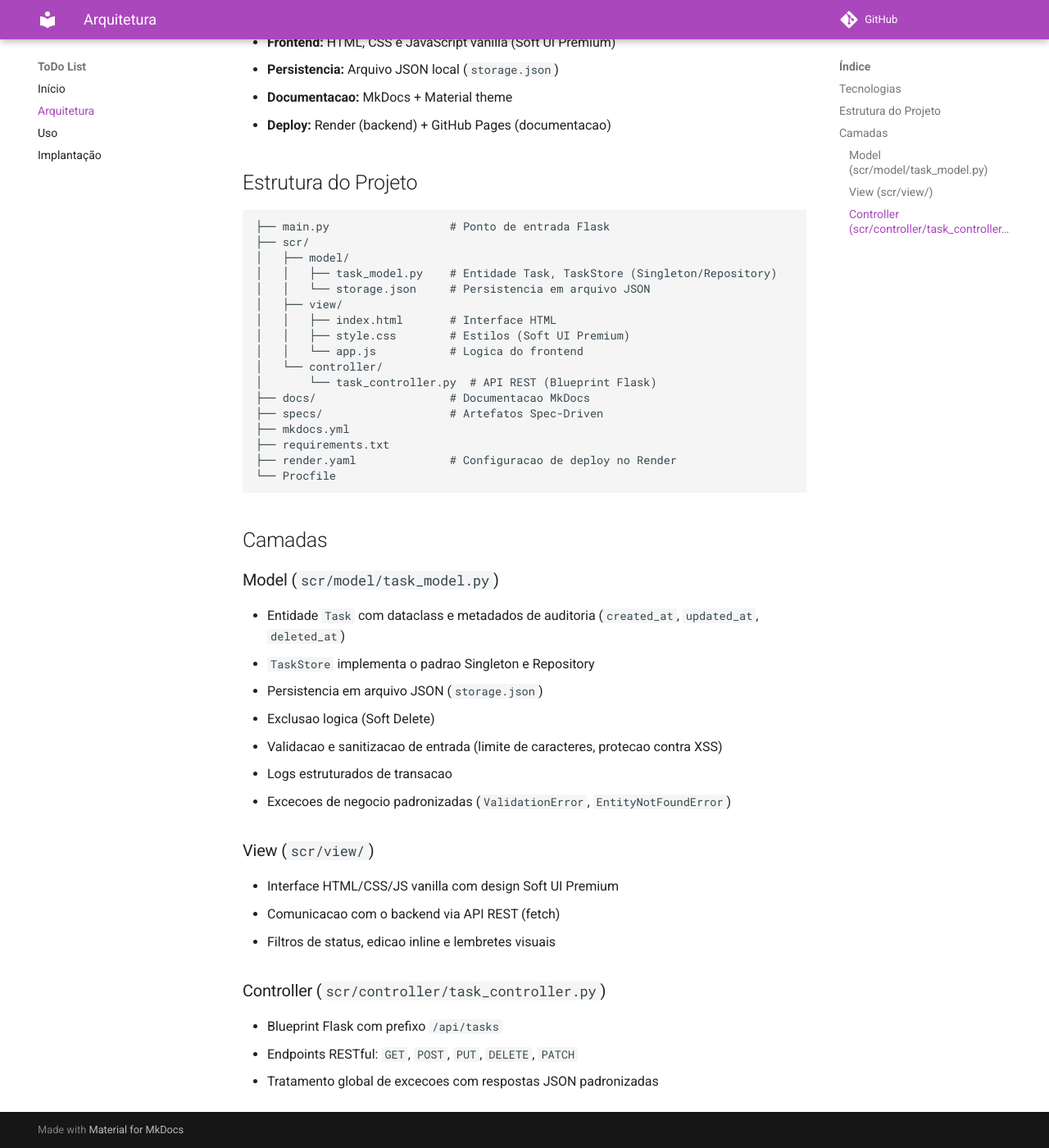
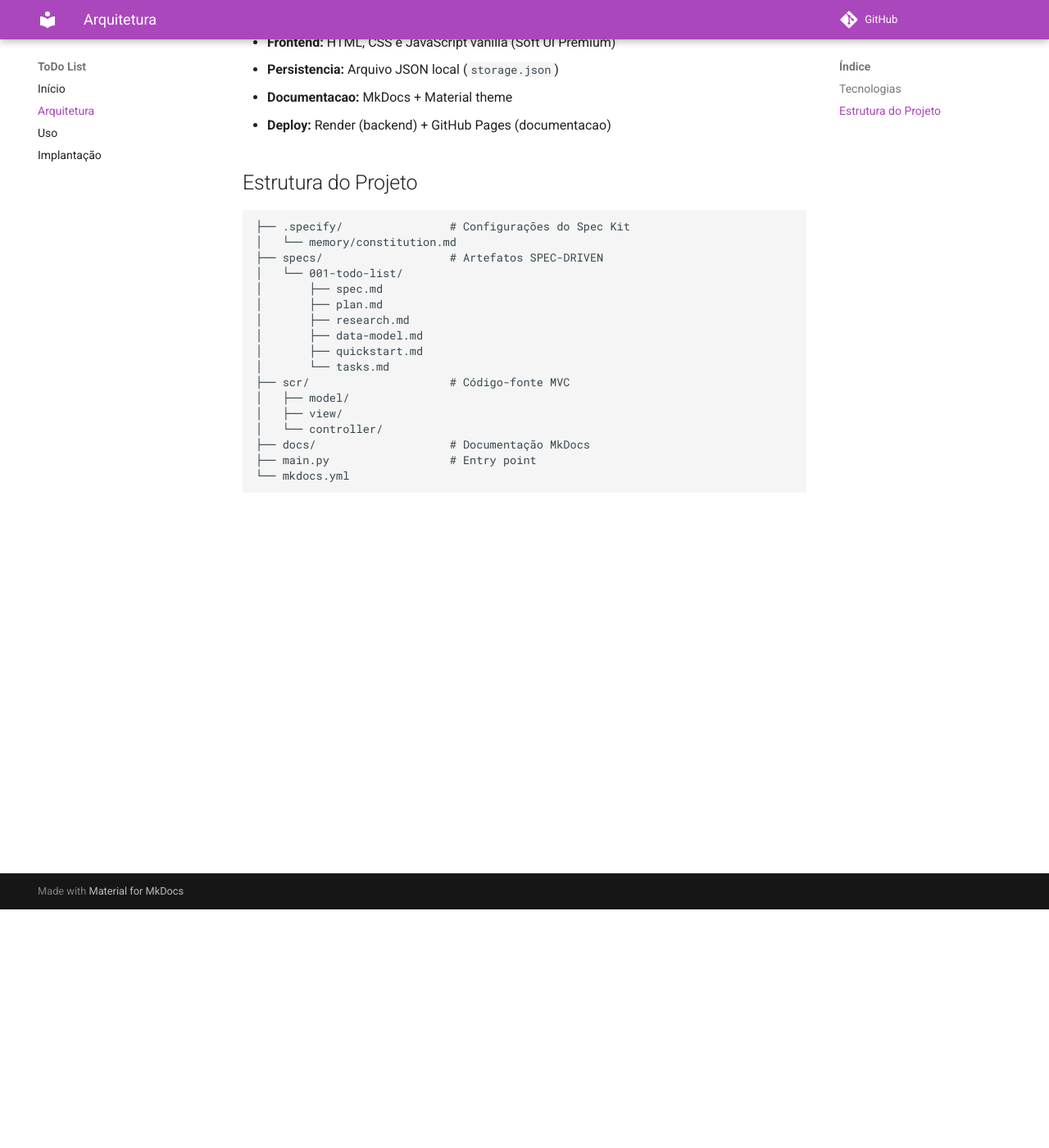
Before and after one commit to alliciarocha/proj-exten, an MkDocs documentation site: the page built from docs/architecture.md, in a window 1280 px wide and 1400 px high, scrolled down 291 px. Shown: the whole window at 82% size. Built offline with MkDocs 1.6.1 and Material for MkDocs 9.7.7, drawn with Linux system fonts in a browser that asks for light colours; comment, search, counter and statistics services are not loaded.

Commit message:
Corrige funcionalidades e estrutura na documentacao

````diff
--- a/docs/architecture.md
+++ b/docs/architecture.md
@@ -13,45 +13,21 @@ A aplicacao segue o padrao MVC (Model-View-Controller), estruturada em monorepo.
 ## Estrutura do Projeto
 
 ```text
-├── main.py                  # Ponto de entrada Flask
-├── scr/
+├── .specify/                # Configurações do Spec Kit
+│   └── memory/constitution.md
+├── specs/                   # Artefatos SPEC-DRIVEN
+│   └── 001-todo-list/
+│       ├── spec.md
+│       ├── plan.md
+│       ├── research.md
+│       ├── data-model.md
+│       ├── quickstart.md
+│       └── tasks.md
+├── scr/                     # Código-fonte MVC
 │   ├── model/
-│   │   ├── task_model.py    # Entidade Task, TaskStore (Singleton/Repository)
-│   │   └── storage.json     # Persistencia em arquivo JSON
 │   ├── view/
-│   │   ├── index.html       # Interface HTML
-│   │   ├── style.css        # Estilos (Soft UI Premium)
-│   │   └── app.js           # Logica do frontend
 │   └── controller/
-│       └── task_controller.py  # API REST (Blueprint Flask)
-├── docs/                    # Documentacao MkDocs
-├── specs/                   # Artefatos Spec-Driven
-├── mkdocs.yml
-├── requirements.txt
-├── render.yaml              # Configuracao de deploy no Render
-└── Procfile
+├── docs/                    # Documentação MkDocs
+├── main.py                  # Entry point
+└── mkdocs.yml
 ```
-
-## Camadas
-
-### Model (`scr/model/task_model.py`)
-
-- Entidade `Task` com dataclass e metadados de auditoria (`created_at`, `updated_at`, `deleted_at`)
-- `TaskStore` implementa o padrao Singleton e Repository
-- Persistencia em arquivo JSON (`storage.json`)
-- Exclusao logica (Soft Delete)
-- Validacao e sanitizacao de entrada (limite de caracteres, protecao contra XSS)
-- Logs estruturados de transacao
-- Excecoes de negocio padronizadas (`ValidationError`, `EntityNotFoundError`)
-
-### View (`scr/view/`)
-
-- Interface HTML/CSS/JS vanilla com design Soft UI Premium
-- Comunicacao com o backend via API REST (fetch)
-- Filtros de status, edicao inline e lembretes visuais
-
-### Controller (`scr/controller/task_controller.py`)
-
-- Blueprint Flask com prefixo `/api/tasks`
-- Endpoints RESTful: `GET`, `POST`, `PUT`, `DELETE`, `PATCH`
-- Tratamento global de excecoes com respostas JSON padronizadas
````
Also changed, not shown: docs/index.md (+2 -5 lines).
